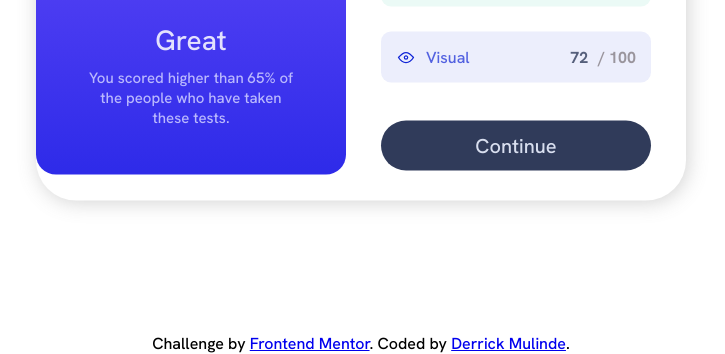
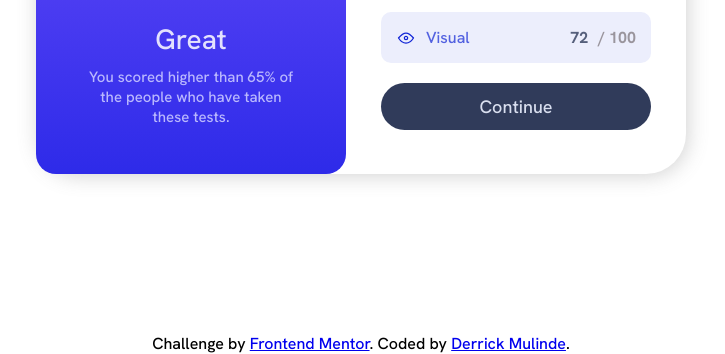
Before and after one commit to inspecta/results-summary-component, a plain HTML site: page index.html in a window 1280 px wide. Shown: the part 446-800 px from the top of the page, without its empty margins (279-1004 px from the left). Drawn offline with Linux system fonts and the light colour scheme.

Commit message:
Final designs

```diff
--- a/style.css
+++ b/style.css
@@ -101,13 +101,12 @@ html {
 
 .continue-btn {
   width: 100%;
-  padding: 20px;
+  padding: 18px;
   border: none;
   border-radius: 40px;
-  font-size: 20px;
+  font-size: 18px;
   background-color: hsla(224, 30%, 27%, 1);
   color: hsl(221, 100%, 96%, 0.9);
-  margin-top: 0.3em;
 }
 
 .summary-container {
@@ -187,7 +186,7 @@ html {
     border-radius: 40px;
     border: none;
     box-shadow: 2px 2px 20px rgba(108, 108, 108, 0.3);
-    height: auto;
+    height: 440px;
     width: auto;
   }
 
@@ -235,10 +234,12 @@ html {
   .section-two-header {
     font-size: 20px;
     color: hsla(224, 30%, 27%, 0.9);
+    padding: 20px 0;
   }
 
   .summary-container {
     padding: 15px;
+    margin-bottom: 15px;
   }
 
   .summary-name-icon > h4 {
@@ -250,6 +251,6 @@ html {
   }
 
   .visual {
-    margin-bottom: 2em;
+    margin-bottom: 1.2em;
   }
 }
```
